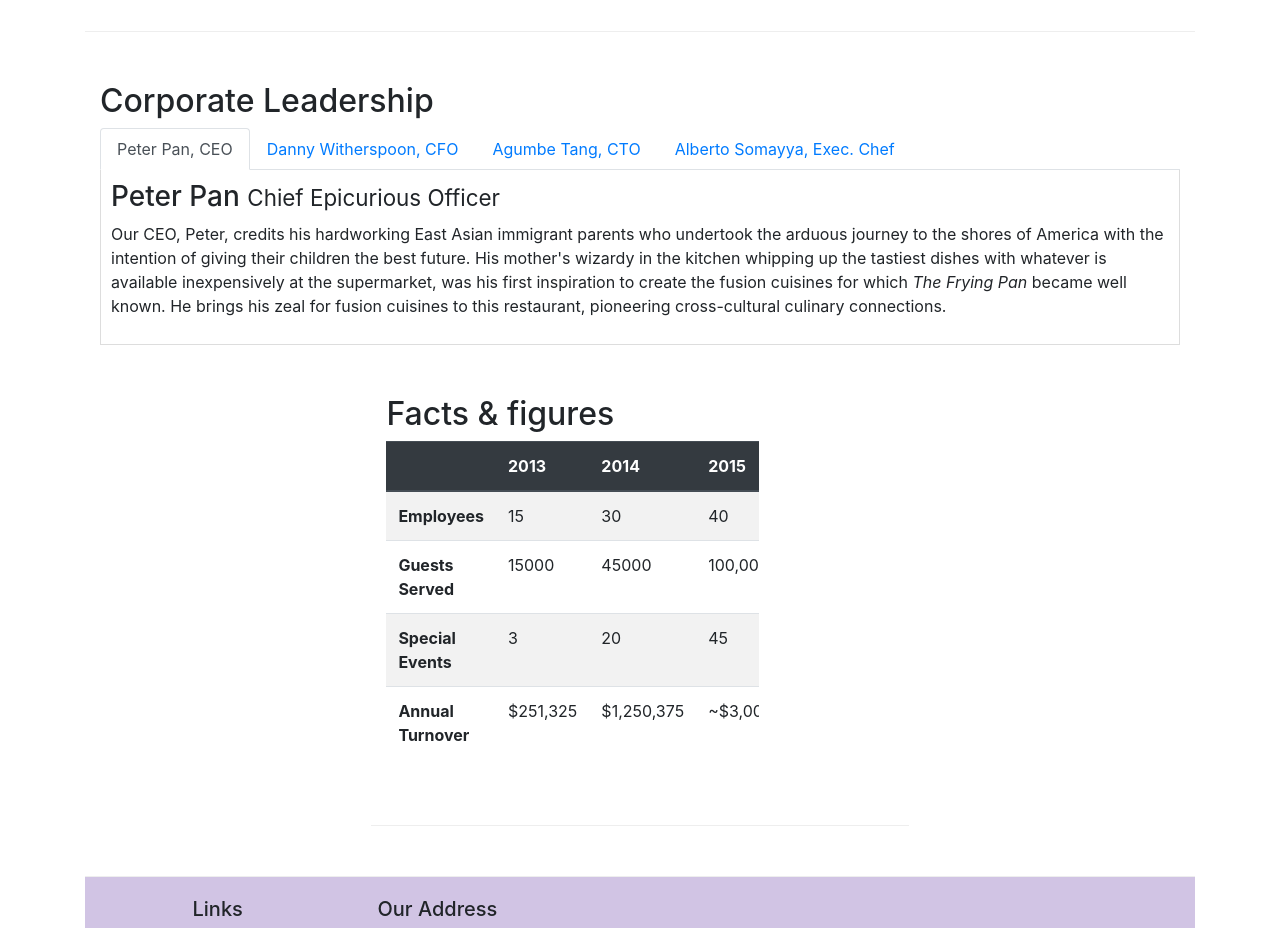
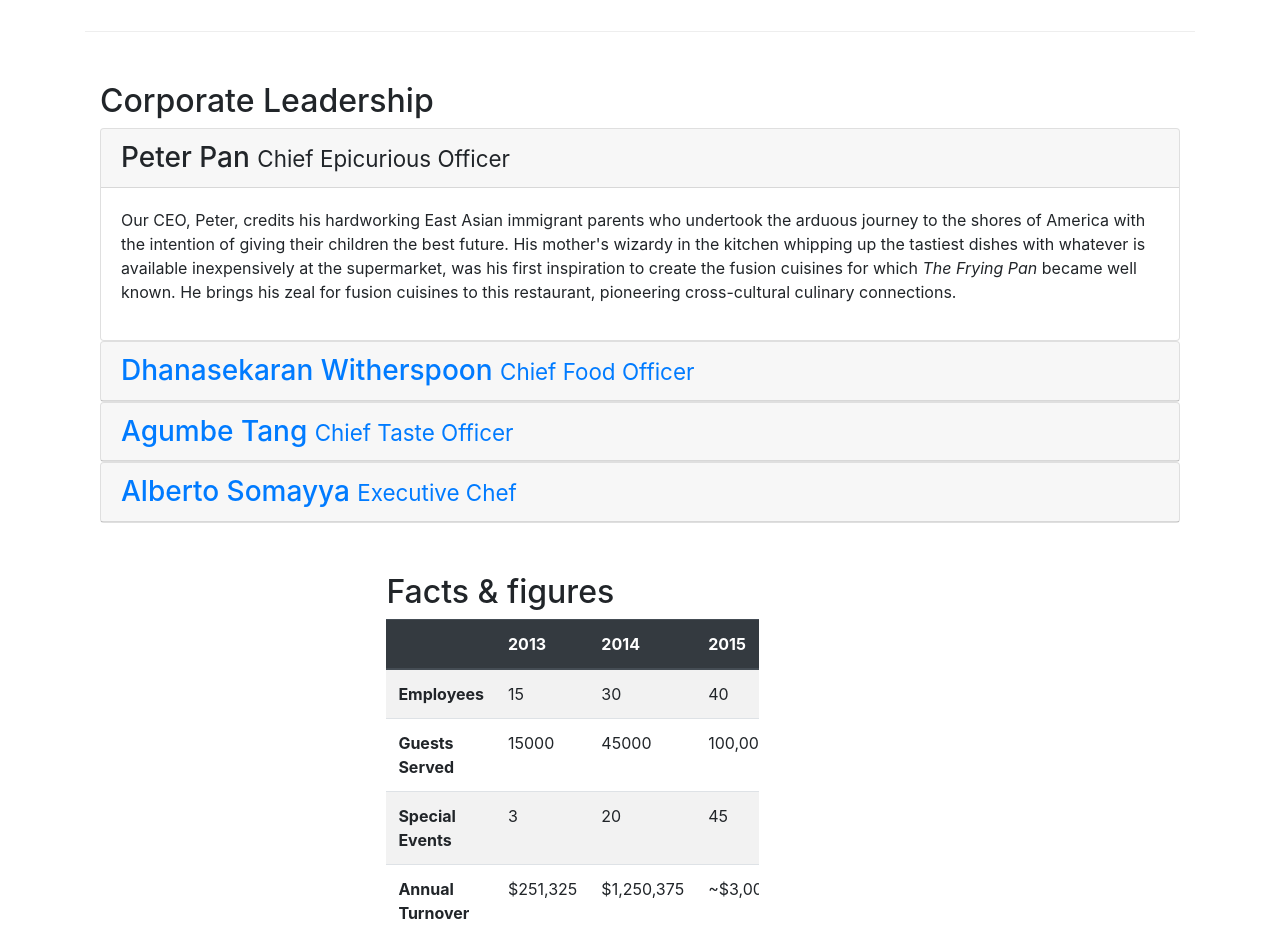
Before and after one commit to JuanGSierra/bootstrap_learning, a website: page aboutus.html in a window 1280 px wide. Shown: the part 940-1868 px from the top of the page. Drawn offline with nearby package versions, Linux system fonts and the light colour scheme.

Commit message:
accordion

```diff
--- a/aboutus.html
+++ b/aboutus.html
@@ -116,61 +116,94 @@
       <div class="col-12">
         <h2>Corporate Leadership</h2>
 
-        <ul class="nav nav-tabs">
-          <li class="nav-item">
-            <a class="nav-link active" href="#peter" role="tab" data-toggle="tab">Peter Pan, CEO</a>
-          </li>
-          <li class="nav-item">
-            <a class="nav-link" href="#danny" role="tab" data-toggle="tab">Danny Witherspoon, CFO</a>
-          </li>
-          <li class="nav-item">
-            <a class="nav-link" href="#agumbe" role="tab" data-toggle="tab">Agumbe Tang, CTO</a>
-          </li>
-          <li class="nav-item">
-            <a class="nav-link" href="#alberto" role="tab" data-toggle="tab">Alberto Somayya, Exec. Chef</a>
-          </li>
-        </ul>
-
-        <div class="tab-content">
-          <div role="tabpanel" class="tab-pane fade show active" id="peter">
-            <h3>Peter Pan <small>Chief Epicurious Officer</small></h3>
+        <div id="accordion">
+          <div class="card">
+            <div class="card-header" role="tab" id="peterhead">
+              <h3 class="mb-0">
+                <a data-toggle="collapse" data-target="#peter">Peter Pan <small>Chief Epicurious Officer</small>
+                </a>
+              </h3>
+            </div>
+            <div class="collapse show" id="peter" data-parent="#accordion">
+              <div class="card-body">
                 <p class="d-none d-sm-block">Our CEO, Peter, credits his hardworking East Asian immigrant parents who
                   undertook
                   the arduous journey to the
-              shores of America with the intention of giving their children the best future. His mother's wizardy in the
-              kitchen whipping up the tastiest dishes with whatever is available inexpensively at the supermarket, was
+                  shores of America with the intention of giving their children the best future. His mother's wizardy in
+                  the
+                  kitchen whipping up the tastiest dishes with whatever is available inexpensively at the supermarket,
+                  was
                   his
-              first inspiration to create the fusion cuisines for which <em>The Frying Pan</em> became well known. He
+                  first inspiration to create the fusion cuisines for which <em>The Frying Pan</em> became well known.
+                  He
                   brings
                   his zeal for fusion cuisines to this restaurant, pioneering cross-cultural culinary connections.</p>
               </div>
-          <div role="tabpanel" class="tab-pane fade" id="danny">
-            <h3>Dhanasekaran Witherspoon <small>Chief Food Officer</small></h3>
-            <p class="d-none d-sm-block">Our CFO, Danny, as he is affectionately referred to by his colleagues, comes
+            </div>
+          </div>
+          <div class="card">
+            <div class="card-header" role="tab" id="dannyhead">
+              <h3 class="mb-0">
+                <a class="collapsed" data-toggle="collapse" data-target="#danny">Dhanasekaran Witherspoon <small>Chief
+                    Food
+                    Officer</small>
+                </a>
+              </h3>
+            </div>
+            <div class="collapse" id="danny" data-parent="#accordion">
+              <div class="card-body">
+                <p class="d-none d-sm-block">Our CFO, Danny, as he is affectionately referred to by his colleagues,
+                  comes
                   from
                   a
                   long established family
-              tradition in farming and produce. His experiences growing up on a farm in the Australian outback gave him
+                  tradition in farming and produce. His experiences growing up on a farm in the Australian outback gave
+                  him
                   great appreciation for varieties of food sources. As he puts it in his own words, <em>Everything that
                     runs,
                     wins, and everything that stays, pays!</em></p>
               </div>
-          <div role="tabpanel" class="tab-pane fade" id="agumbe">
-            <h3>Agumbe Tang <small>Chief Taste Officer</small></h3>
-            <p class="d-none d-sm-block">Blessed with the most discerning gustatory sense, Agumbe, our CTO, personally
+            </div>
+          </div>
+
+          <div class="card">
+            <div class="card-header" role="tab" id="agumbeheader">
+              <h3 class="mb-0">
+                <a class="collapsed" data-toggle="collapse" data-target="#agumbe">Agumbe Tang <small>Chief Taste
+                    Officer</small></a>
+              </h3>
+            </div>
+            <div class="collapse" id="agumbe" data-parent="#accordion">
+              <div class="card-body">
+                <p class="d-none d-sm-block">Blessed with the most discerning gustatory sense, Agumbe, our CTO,
+                  personally
                   ensures that every dish that we
                   serve meets his exacting tastes. Our chefs dread the tongue lashing that ensues if their dish does not
                   meet
                   his exacting standards. He lives by his motto, <em>You click only if you survive my lick.</em></p>
               </div>
-          <div role="tabpanel" class="tab-pane fade" id="alberto">
-            <h3>Alberto Somayya <small>Executive Chef</small></h3>
+            </div>
+          </div>
+          <div class="card">
+            <div class="card-header" role="tab" id="albertoheader">
+              <h3 class="mb-0">
+                <a class="collapsed" data-toggle="collapse" data-target="#alberto">Alberto Somayya <small>Executive
+                    Chef</small>
+              </h3>
+              </a>
+            </div>
+            <div class="collapse" id="alberto" data-parent="#accordion">
+              <div class="card-body">
                 <p class="d-none d-sm-block">Award winning three-star Michelin chef with wide International experience
                   having
                   worked closely with whos-who
-              in the culinary world, he specializes in creating mouthwatering Indo-Italian fusion experiences. He says,
-              <em>Put together the cuisines from the two craziest cultures, and you get a winning hit! Amma Mia!</em>
+                  in the culinary world, he specializes in creating mouthwatering Indo-Italian fusion experiences. He
+                  says,
+                  <em>Put together the cuisines from the two craziest cultures, and you get a winning hit! Amma
+                    Mia!</em>
                 </p>
+              </div>
+            </div>
           </div>
 
         </div>
```
Lines whose indentation alone changed are shown as unchanged.
